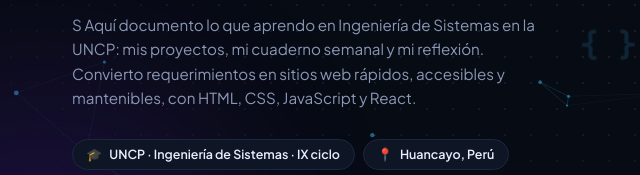
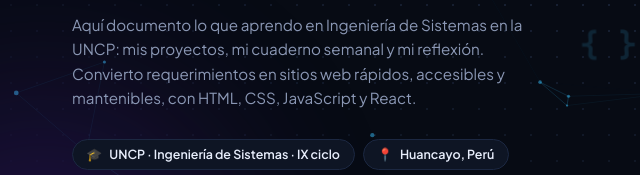
Before and after one commit to stevenhuamanlazo/Portafolio-Electronico, a plain HTML site: page index.html in a window 1280 px wide. Shown: the part 450-625 px from the top of the page, 28-668 px from the left. Drawn offline with Linux system fonts and the light colour scheme; no server answers; a web font is replaced by a local one.

Commit message:
feat: mejorar bienvenida y enlazar Pages de los proyectos

```diff
--- a/index.html
+++ b/index.html
@@ -96,7 +96,7 @@
         </h2>
 
           <p class="hero-desc">
-      S    Aquí documento lo que aprendo en Ingeniería de Sistemas en la UNCP: mis proyectos, mi cuaderno semanal y mi reflexión. Convierto requerimientos en sitios web rápidos, accesibles y mantenibles, con HTML, CSS, JavaScript y React.
+           Aquí documento lo que aprendo en Ingeniería de Sistemas en la UNCP: mis proyectos, mi cuaderno semanal y mi reflexión. Convierto requerimientos en sitios web rápidos, accesibles y mantenibles, con HTML, CSS, JavaScript y React.
         </p>
 
           <ul class="hero-meta" aria-label="Datos breves">
```
